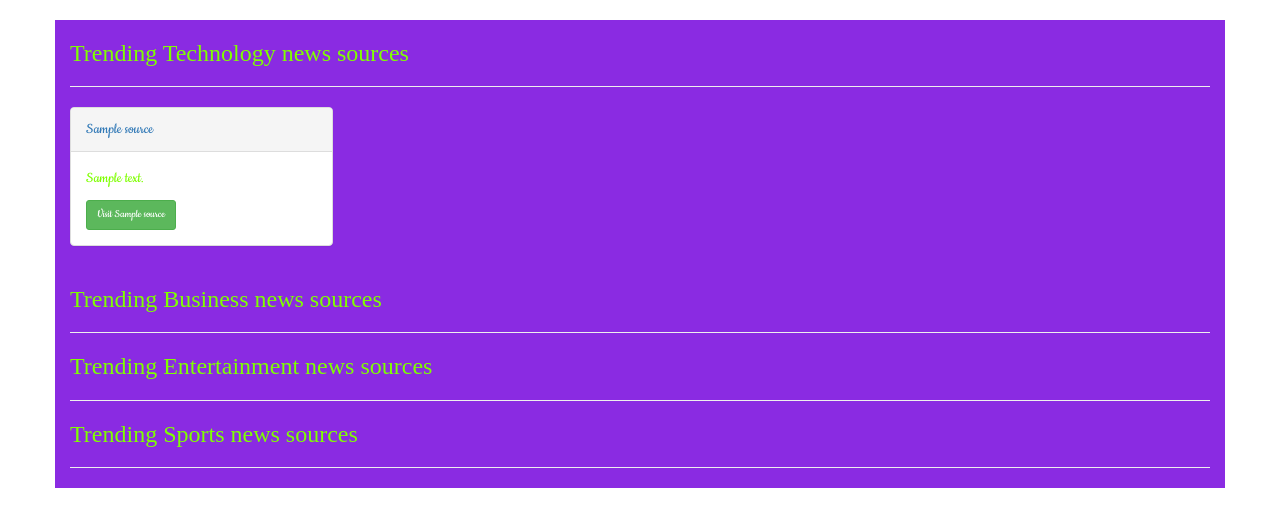
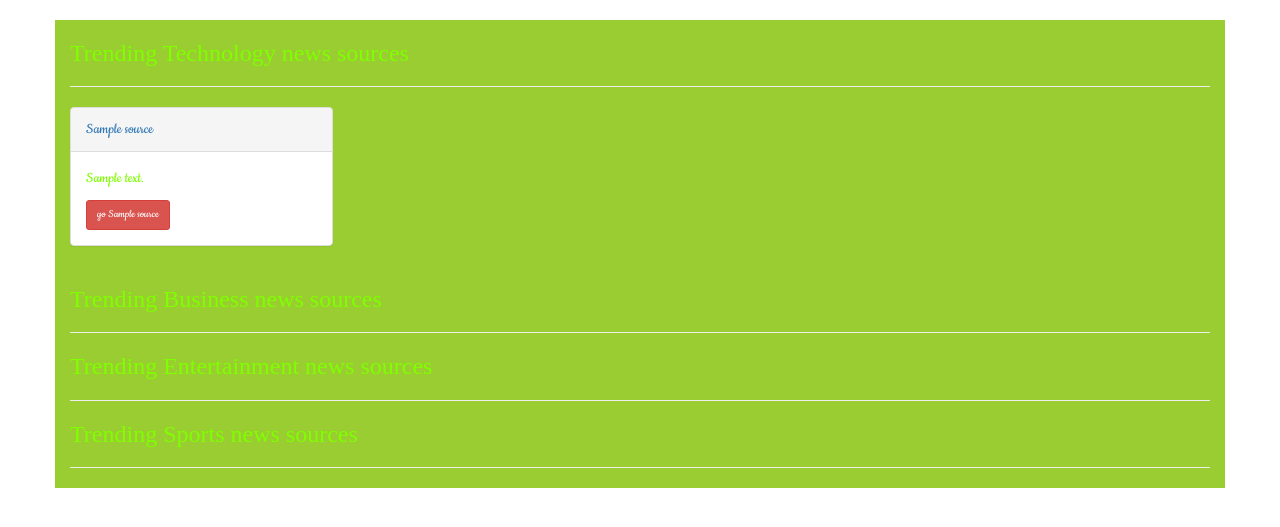
Before and after one commit to cossie14/News-Highlight, a Flask app: template app/templates/index.html in a window 1280 px wide. Shown: the part 72-599 px from the top of the page. Run offline with Flask 2, Linux system fonts and the light colour scheme; the template is opened without the code that fills it: most values are stand-ins (such as "Sample title", 1, 10 or a date in 2020); some libraries are stand-ins or nearby versions; some web fonts are replaced.

Commit message:
added changes to files

```diff
--- a/app/static/css/cos.css
+++ b/app/static/css/cossie.css
@@ -1,5 +1,5 @@
 .container{
-    background-color: blueviolet;
+background-color: yellowgreen;
 
 }
 h3{
@@ -15,3 +15,6 @@ body{
     font-size: medium;
 
 }
+#a{
+color: blue
+}
--- a/app/templates/articles.html
+++ b/app/templates/articles.html
@@ -3,7 +3,7 @@
 {% block content%}
 <div class="container">
 
-	<!-- Popular movie section  -->
+
         <h3> Top Headlines</h3>
         {% for article_row in articles | batch(4)%}
 
--- a/app/templates/base.html
+++ b/app/templates/base.html
@@ -1,4 +1,5 @@
 @newsAPI
+
 {% extends 'bootstrap/base.html' %}
 <meta http-equiv="Cache-control" content="no-cache">
 {% block styles %}
@@ -6,7 +7,7 @@
  <link href="https://fonts.googleapis.com/css?family=Kaushan+Script" rel="stylesheet">
  <link href="https://fonts.googleapis.com/css?family=Gentium+Basic" rel="stylesheet">
  <link href="https://fonts.googleapis.com/css?family=Cookie&display=swap" rel="stylesheet">
- <link rel="stylesheet" href="{{url_for('static', filename='css/cos.css')}}">
+ <link rel="stylesheet" href="{{url_for('static', filename='css/cossie.css')}}">
 
 {% endblock %}
 {% block navbar %}
--- a/app/templates/macros.html
+++ b/app/templates/macros.html
@@ -15,10 +15,10 @@
 						</div>
 						<div class="panel-body">
 							<p>
-								{{ sources.description |truncate(100)}}
+								{{ sources.description |truncate(50)}}
 
 							</p>
-							<a href="/sources/{{sources.id}}" class="btn btn-success btn-sm">Visit {{sources.name}}</a>
+							<a href="/sources/{{sources.id}}" class="btn btn-danger btn-sm">go {{sources.name}}</a>
 						</div>
 
 
```
